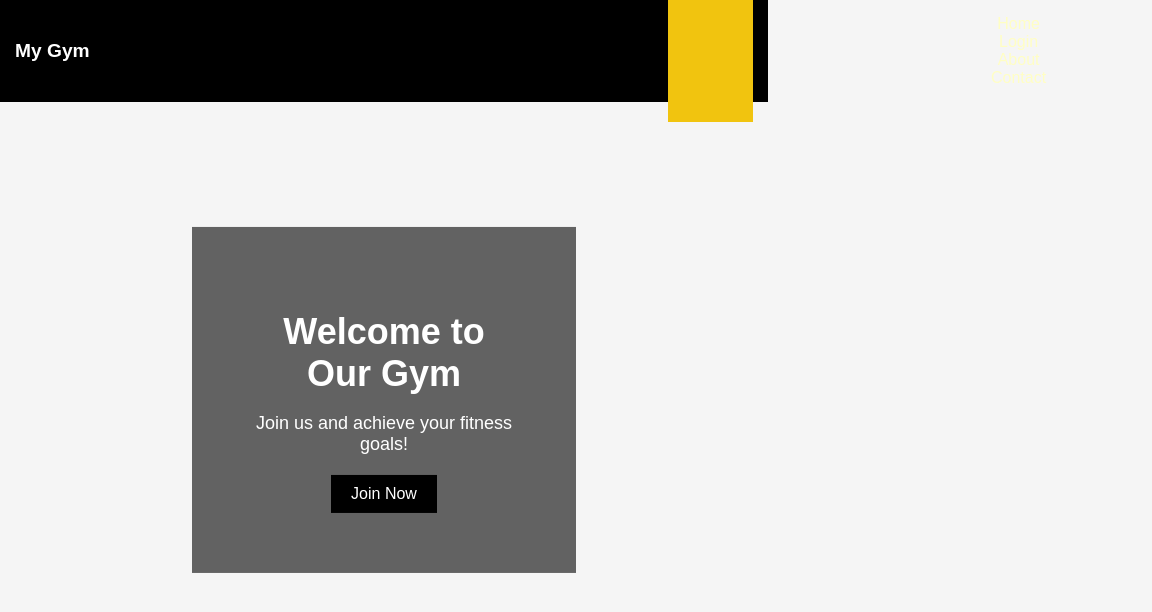
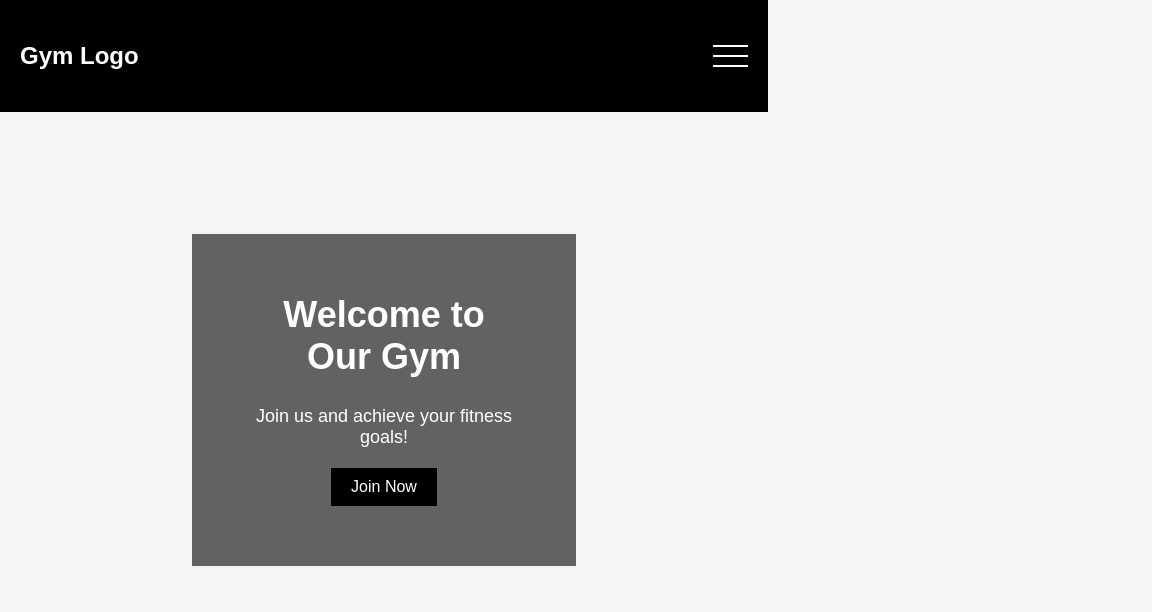
Before and after one commit to shirosensei/Exercise-Tracker, a website: page views/index.html in a window 768 px wide. Shown: the top 612 px of the page, 1152 px wide, since content can reach past the window. Drawn offline with nearby package versions, Linux system fonts and the light colour scheme; files that its build step writes are made by us from their sources; files whose address does not match are found by name.

Commit message:
Added fluid responsivenes

```diff
--- a/public/script.js
+++ b/public/script.js
@@ -1,20 +1,32 @@
-var images = [
-    'image1.jpg',
-    'image2.jpg',
-    'image3.jpg',
-    'image4.png',
-    'image5.jpg'
+// var images = [
+//     'image1.jpg',
+//     'image2.jpg',
+//     'image3.jpg',
+//     'image4.png',
+//     'image5.jpg'
 
-  ];
-var index = 0;
-var slideshowImage = document.querySelector('.slideshow-image');
+//   ];
+// var index = 0;
+// var slideshowImage = document.querySelector('.slideshow-image');
 
-function changeBackground() {
-  slideshowImage.style.backgroundImage = `url('${images[index]}')`;
-  index = (index + 1) % images.length;
-}
+// function changeBackground() {
+//   slideshowImage.style.backgroundImage = `url('${images[index]}')`;
+//   index = (index + 1) % images.length;
+// }
 
-setInterval(changeBackground, 2000);
+// setInterval(changeBackground, 2000);
 
 let hamburger = document.querySelector('.hamburger');
 let navLinks = document.getElementById('nav-links');
+let links = document.querySelectorAll('.links');
+
+hamburger.addEventListener('click', () => {
+  navLinks.classList.toggle('hide');
+  hamburger.classList.toggle('line-rotate')
+})
+
+for(let i = 0; i < links.length; i++) {
+  links[i].addEventListener('click', () => {
+    navLinks.classList.toggle('hide');
+  });
+}
--- a/public/style.css
+++ b/public/style.css
@@ -62,76 +62,68 @@ body {
   padding: 0;
   font-family: Arial, sans-serif;
   overflow-x: hidden; /* Prevent horizontal scrolling */
+  position: relative;
 }
 
-header {
-  display: flex;
-  align-items: center;
-  justify-content: space-between;
-  background-color: #000;
-  padding: 15px;
 
-}
-
-header h1 {
+ h1 {
   font-size: 1.2em;
   margin: 0;
   color: #fff;
 
 }
 
-header nav {
+nav {
   display: flex;
   align-items: center;
   flex-direction: row;
+  align-items: center;
+  justify-content: space-between;
+  background-color: #000;
+  padding: 15px;
+  gap: 50px;
   }
-  header nav ul {
+
+   nav ul {
+    display: flex;
+    align-items: center;
   list-style-type: none;
+  gap: 20px;
 }
-header nav ul li {
-  display: inline-block;
+  li {
   margin: 0 5px;
+  width: 70px;
   }
-  header nav ul li a {
+    li a {
     text-decoration: none;
     color: #FFFEC4;
-    font-size: 1em;
+    font-size: 1.1rem;
+    cursor: pointer;
     }
 
-    .hamburger {
-      display: none;
+    li a:hover {
+      color: #f1c40f;
+      border-bottom: 4px #f1c40f solid;
+      transition: 0.5s;
     }
 
 
-    @media screen and (min-width: 320px) and (min-width: 768px){
 
-      header h1 {
-        display: block;
+    .hide {
+      top: 70px;
+      list-style: none;
+      line-height: 40px;
+      text-align: center;
+    }
+
+
+    @media screen and (min-width: 320px) and (max-width: 768px){
+
+      h1 {
+        display: inline-flex;
+        font-size: 1.5rem;
       }
 
-      nav {
-        position: relative;
-        padding: 15px 20px;
-      }
-
-      nav ul {
-        width: 100%;
-        justify-content: center;
-        align-items: center;
-        flex-direction: column;
-        background-color: #f1c40f;
-        padding: 35px 0;
-        position: absolute;
-        top: -300;
-        left: 0;
-        right: 0;
-      }
-
-      nav ul li {
-        text-align: center;
-        width: 90vw;
-
-      }
 
       .hamburger {
         display: flex;
@@ -150,8 +142,37 @@ header nav ul li {
       }
 
       .line-rotate {
-        background-color: #fff;
+        background-color: #362d2d;
         border-radius: 5px;
+      }
+
+      nav {
+        position: relative;
+        padding: 35px 20px;
+      }
+
+       ul {
+        width: 100%;
+        flex-direction: column;
+        justify-content: center;
+        align-items: center;
+        background-color: #0c0c0c;
+        padding: 35px 0;
+        position: absolute;
+        top: -350px;
+        left: 0;
+        right: 0;
+      }
+
+      li {
+        text-align: center;
+        width: 50vw;
+      }
+      li a:hover {
+        font-weight: bold;
+        color: #f1c40f;
+        border: none;
+        letter-spacing: 3px;
       }
 
 
--- a/views/index.html
+++ b/views/index.html
@@ -7,10 +7,10 @@
 </head>
 <body>
     <header>
-        <h1>My Gym</h1>
-
 
         <nav>
+          <h1>Gym Logo</h1>
+
 
 
         <div class="hamburger" id="hamburger">
```
